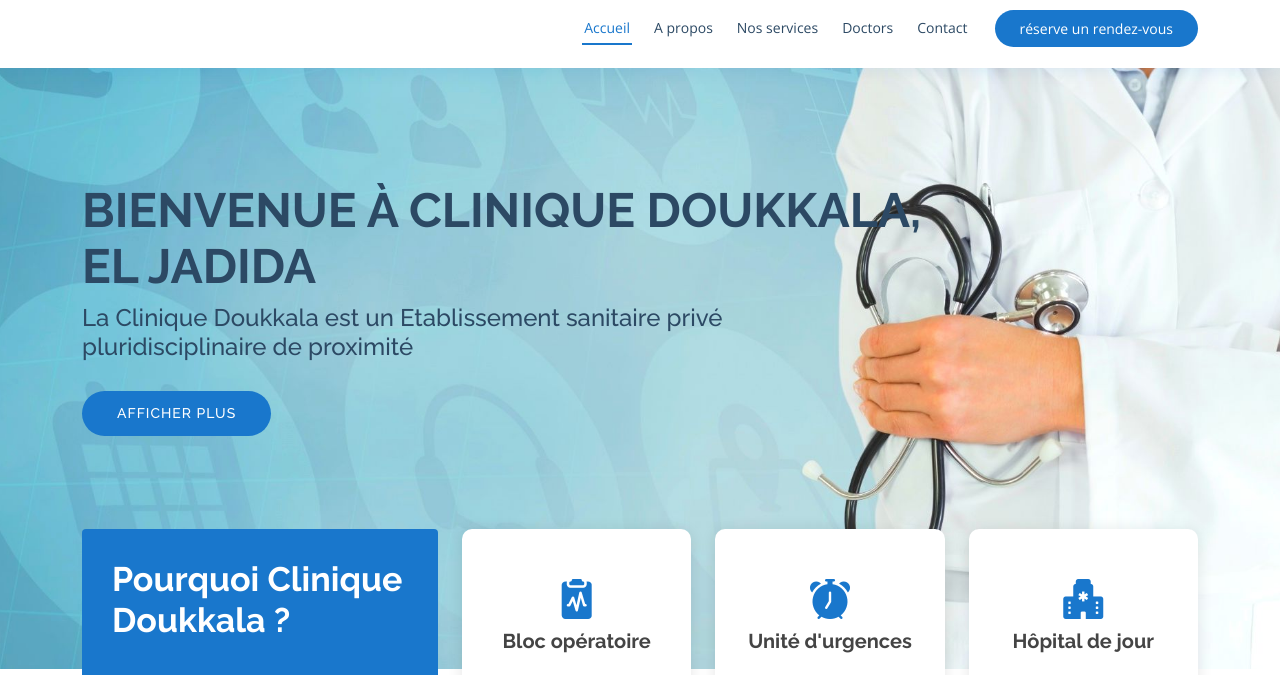
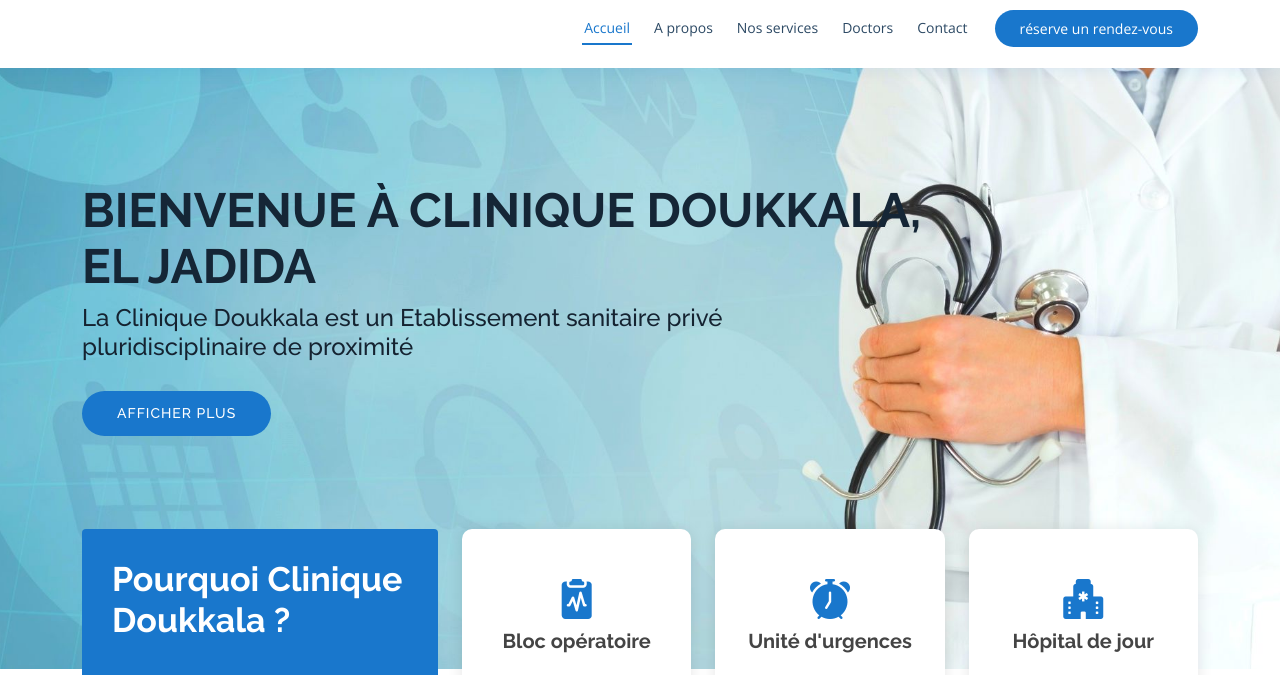
Before and after one commit to ElazzouziHassan/clinique-web-template, a plain HTML site: page index.html in a window 1280 px wide. Shown: the part 51-726 px from the top of the page. Drawn offline with nearby package versions, Linux system fonts and the light colour scheme.

Commit message:
updates on hero section H1 text color

```diff
--- a/style.css
+++ b/style.css
@@ -473,11 +473,11 @@ h6 {
   font-weight: 700;
   line-height: 56px;
   text-transform: uppercase;
-  color: #2c4964;
+  color: #152636;
 }
 
 #hero h2 {
-  color: #2c4964;
+  color: #152331;
   margin: 10px 0 0 0;
   font-size: 24px;
 }
```
